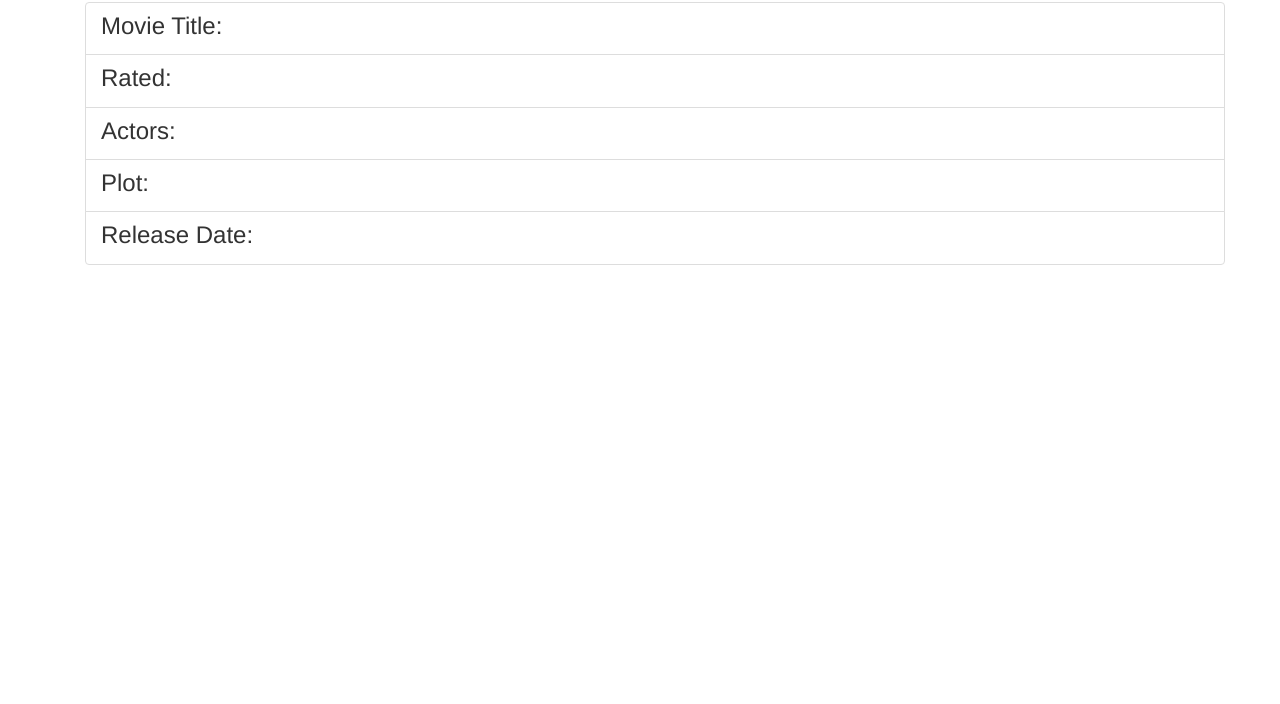
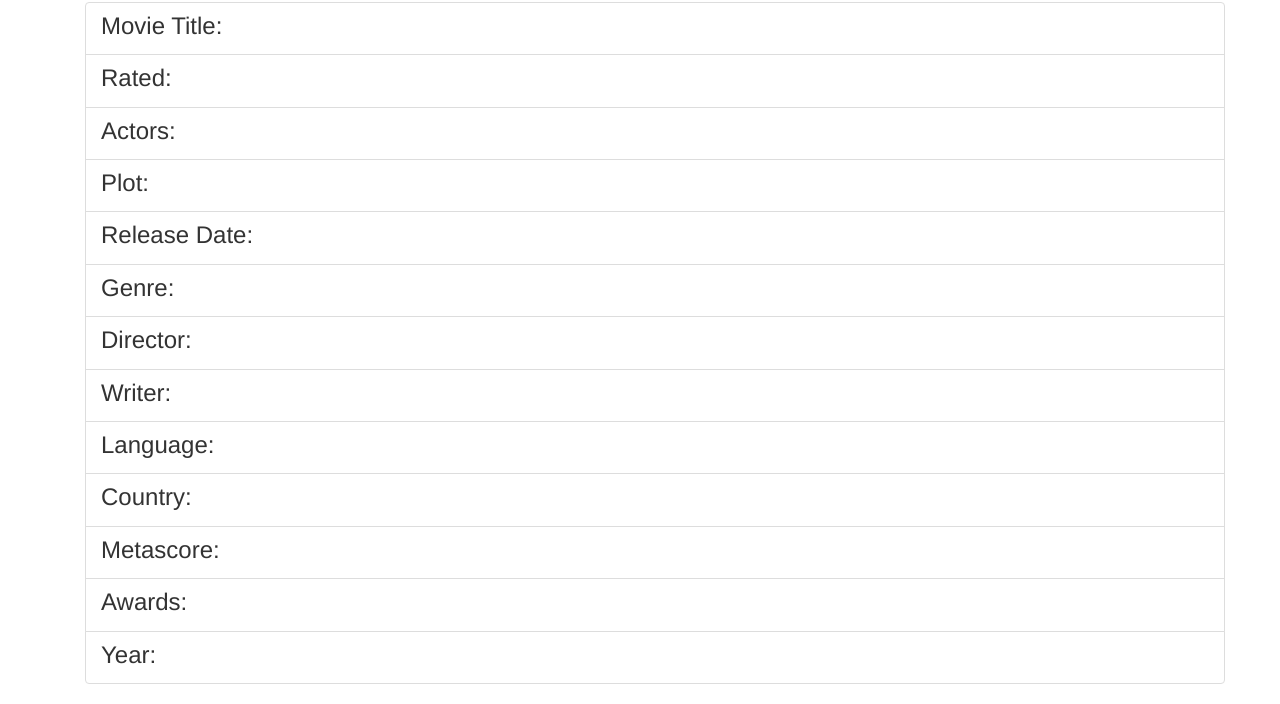
Before and after one commit to devliny/lesson8_ajax, a plain HTML site: page Lesson8_AssignmentFiles/index.html in a window 1280 px wide. Shown: the part 533-1237 px from the top of the page. Before the commit the page ends 818 px from the top, so only its background shows below. Drawn offline with nearby package versions, Linux system fonts and the light colour scheme.

Commit message:
Lesson 8 Final Push

```diff
--- a/Lesson8_AssignmentFiles/index.html
+++ b/Lesson8_AssignmentFiles/index.html
@@ -1,8 +1,8 @@
 <html>
 <!- -
 Program Name:   Seminole Movie Connection
-Author:
-Date:
+Author: Devlin Yorker
+Date: 04/12/17
 Filename:   index.html
 - ->
 
@@ -14,6 +14,8 @@ Filename:   index.html
 </head>
 
 <body>
+
+
 <div class="container">
   <div class="jumbotron">
     <h1 class="text-primary text-center">Seminole Movie Connection!</h1>
@@ -53,6 +55,38 @@ Filename:   index.html
             <h3 class="list-group-item-heading">Release Date:</h3>
             <p class="list-group-item-text lead text-primary" id="Released">  </p>
         </a>
+        <a href="#" class="list-group-item">
+            <h3 class="list-group-item-heading">Genre:</h3>
+            <p class="list-group-item-text lead text-primary" id="Genre"> </p>
+        </a>
+        <a href="#" class="list-group-item">
+            <h3 class="list-group-item-heading">Director:</h3>
+            <p class="list-group-item-text lead text-primary" id="Director"> </p>
+        </a>
+        <a href="#" class="list-group-item">
+            <h3 class="list-group-item-heading">Writer:</h3>
+            <p class="list-group-item-text lead text-primary" id="Writer"> </p>
+        </a>
+        <a href="#" class="list-group-item">
+            <h3 class="list-group-item-heading">Language:</h3>
+            <p class="list-group-item-text lead text-primary" id="Language"> </p>
+        </a>
+        <a href="#" class="list-group-item">
+            <h3 class="list-group-item-heading">Country:</h3>
+            <p class="list-group-item-text lead text-primary" id="Country"> </p>
+        </a>
+        <a href="#" class="list-group-item">
+            <h3 class="list-group-item-heading">Metascore:</h3>
+            <p class="list-group-item-text lead text-primary" id="Metascore"> </p>
+        </a>
+        <a href="#" class="list-group-item">
+            <h3 class="list-group-item-heading">Awards:</h3>
+            <p class="list-group-item-text lead text-primary" id="Awards"> </p>
+        </a>
+        <a href="#" class="list-group-item">
+            <h3 class="list-group-item-heading">Year:</h3>
+            <p class="list-group-item-text lead text-primary" id="Year"> </p>
+        </a>
 
     </div>
 </div>
@@ -71,6 +105,15 @@ Filename:   index.html
                      $('#Actors').html(json.Actors);
                      $('#Plot').html(json.Plot);
                      $('#Released').html(json.Released);
+                     $('#Genre').html(json.Genre);
+                     $('#Director').html(json.Director);
+                     $('#Writer').html(json.Writer);
+                     $('#Language').html(json.Language);
+                     $('#Country').html(json.Country);
+                     $('#Metascore').html(json.Metascore);
+                     $('#Awards').html(json.Awards);
+                     $('#Year').html(json.Year);
+
                 })
                 .fail(function() {
                       alert("Posting failed.");
```
